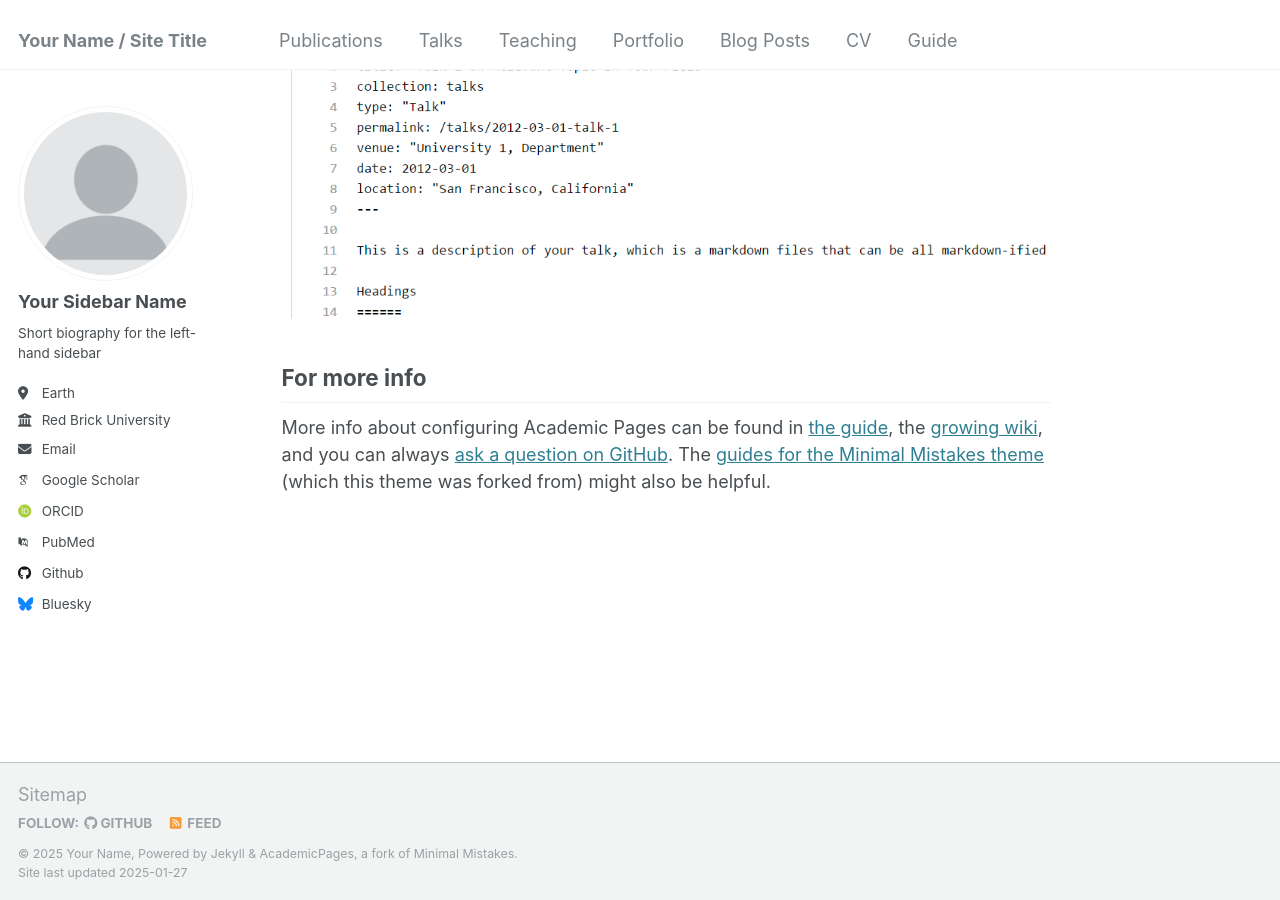
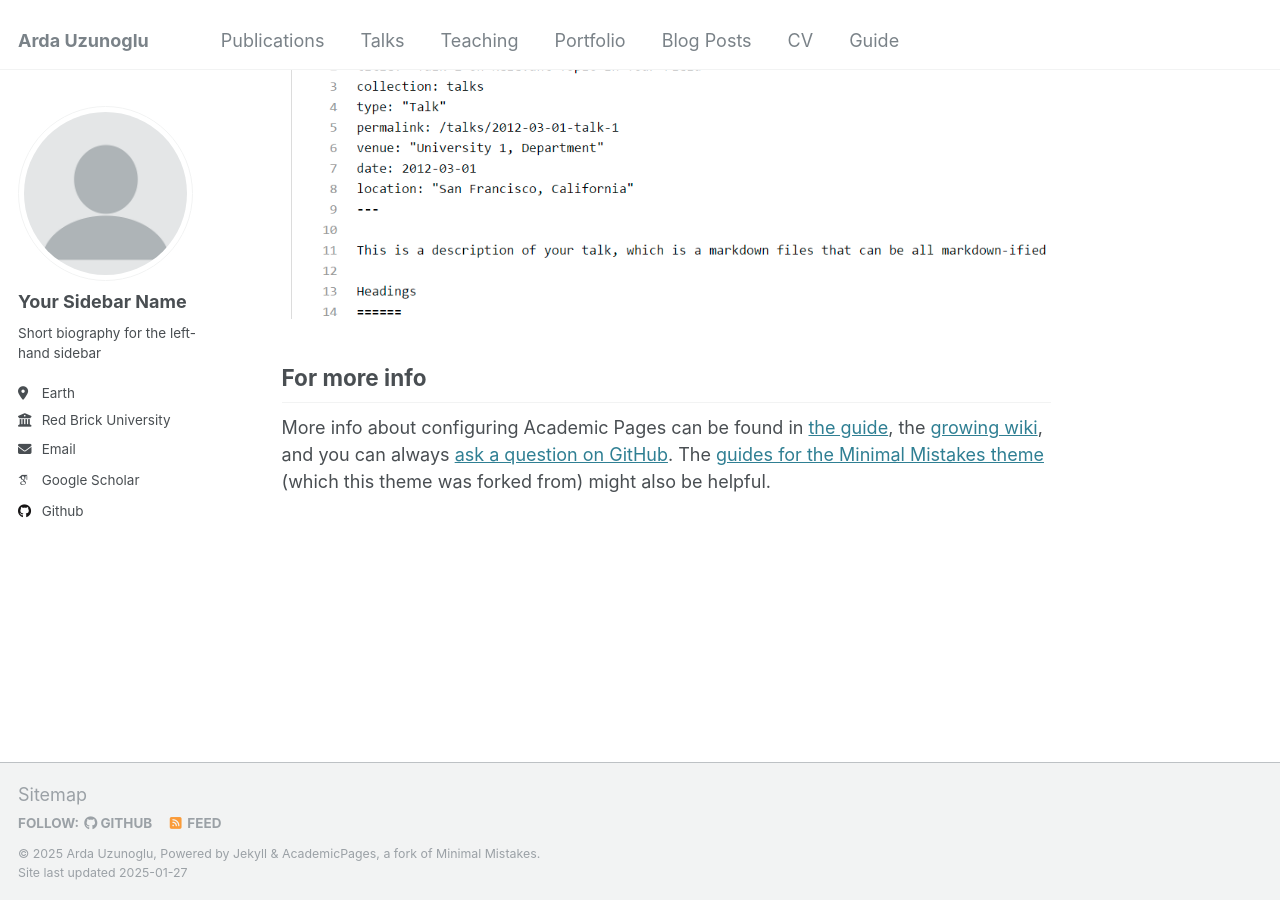
Before and after one commit to ardauzunoglu/ardauzunoglu.github.io, a Jekyll site: the page built from _pages/about.md, in a window 1280 px wide and 900 px high, scrolled down 2643 px. Built offline with Jekyll 4.4.1, drawn with Linux system fonts in a browser that asks for light colours; some web fonts are replaced.

Commit message:
Update _config.yml

```diff
--- a/_config.yml
+++ b/_config.yml
@@ -8,11 +8,11 @@
 
 # Basic Site Settings
 locale                   : "en-US"
-title                    : "Your Name / Site Title"
+title                    : "Arda Uzunoglu"
 title_separator          : "-"
-name                     : &name "Your Name"
-description              : &description "personal description"
-url                      : https://academicpages.github.io # the base hostname & protocol for your site e.g. "https://[your GitHub username].github.io"
+name                     : &name "Arda Uzunoglu"
+description              : &description "Second-year undergrad @ JHU."
+url                      : https://ardauzunoglu.github.io # the base hostname & protocol for your site e.g. "https://[your GitHub username].github.io"
 baseurl                  : "" # the subpath of your site, e.g. "/blog"
 repository               : "academicpages/academicpages.github.io"
 
@@ -31,25 +31,18 @@ author:
   email            : "none@example.org"
 
   # Academic websites
-  arxiv            : # URL - Update with the correct link to your profile
-  googlescholar    : "https://scholar.google.com/citations?user=PS_CX0AAAAAJ"
-  impactstory      : # URL
-  orcid            : "http://orcid.org/yourorcidurl"
-  semantic         : # URL
-  pubmed           : "https://www.ncbi.nlm.nih.gov/pubmed/?term=john+snow"
-  researchgate     : # URL
-  scopus           : # URL
+  googlescholar    : "https://scholar.google.com/citations?user=5fsB_GMAAAAJ"
 
   # Repositories and software development
   bitbucket        : # Username - Update with your username on the site
   codepen          : # Username
   dribbble         : # Username
-  github           : "academicpages"
+  github           : "ardauzunoglu"
   kaggle           : # Username
   stackoverflow    : # User number or user number and name (i.e., use "1" or "1/jeff-atwood")
 
   # Social media
-  bluesky          : "bsky.app" # Replace this with you Bluesky username
+  bluesky          : # Replace this with you Bluesky username
   facebook         : # Username
   flickr           : # Username
   foursquare       : # Username
```
